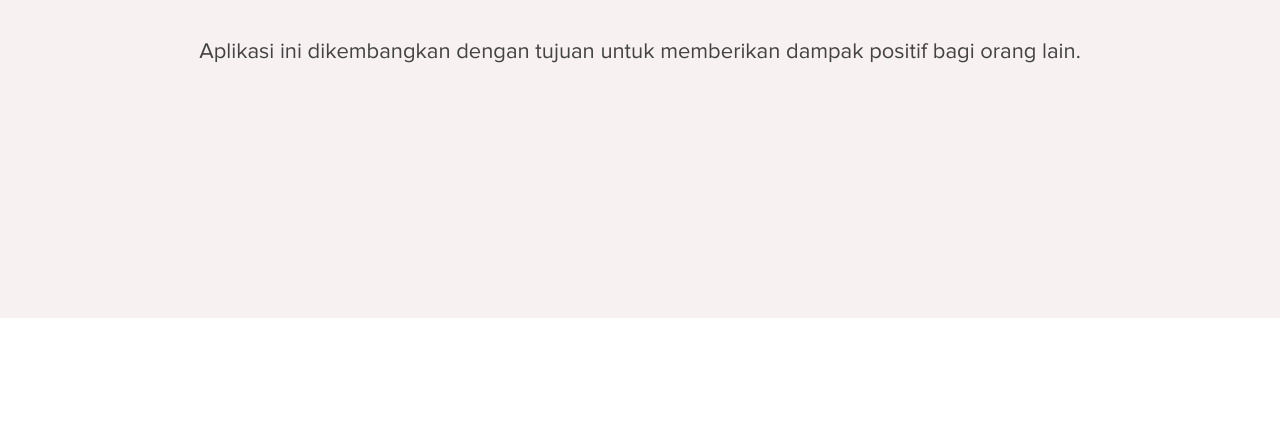
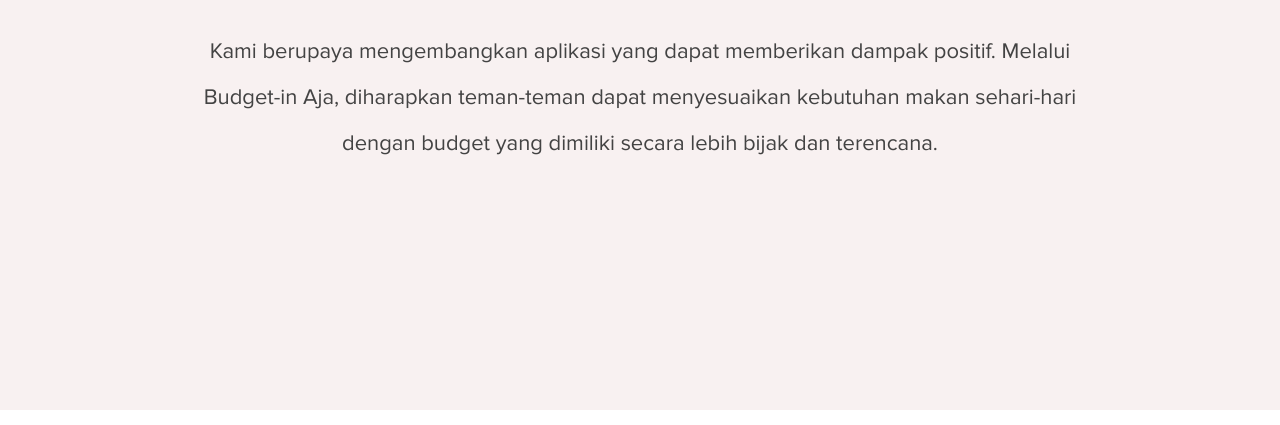
Before and after one commit to imeldamayanti/budget-inAja.github.io, a plain HTML site: page views/home/about.html in a window 1280 px wide. Shown: the part 364-789 px from the top of the page. Drawn offline with nearby package versions, Linux system fonts and the light colour scheme; files that its build step writes are made by us from their sources; files whose address does not match are found by name.

Commit message:
Update.html

```diff
--- a/views/home/about.html
+++ b/views/home/about.html
@@ -90,7 +90,7 @@
                     <div class="about-content text-center">
                         <span data-aos="fade-up" data-aos-delay="200">Tentang Budget-in aja </span>
                         <h1 data-aos="fade-up" data-aos-delay="300">Atur keuanganmu mulai hari ini</h1>
-                        <p data-aos="fade-up" data-aos-delay="400">Aplikasi ini dikembangkan dengan tujuan untuk memberikan dampak positif bagi orang lain.</p>
+                        <p data-aos="fade-up" data-aos-delay="400">Kami berupaya mengembangkan aplikasi yang dapat memberikan dampak positif. Melalui Budget-in Aja, diharapkan teman-teman dapat menyesuaikan kebutuhan makan sehari-hari dengan budget yang dimiliki secara lebih bijak dan terencana.</p>
                     </div>
                 </div>
             </div>
```
